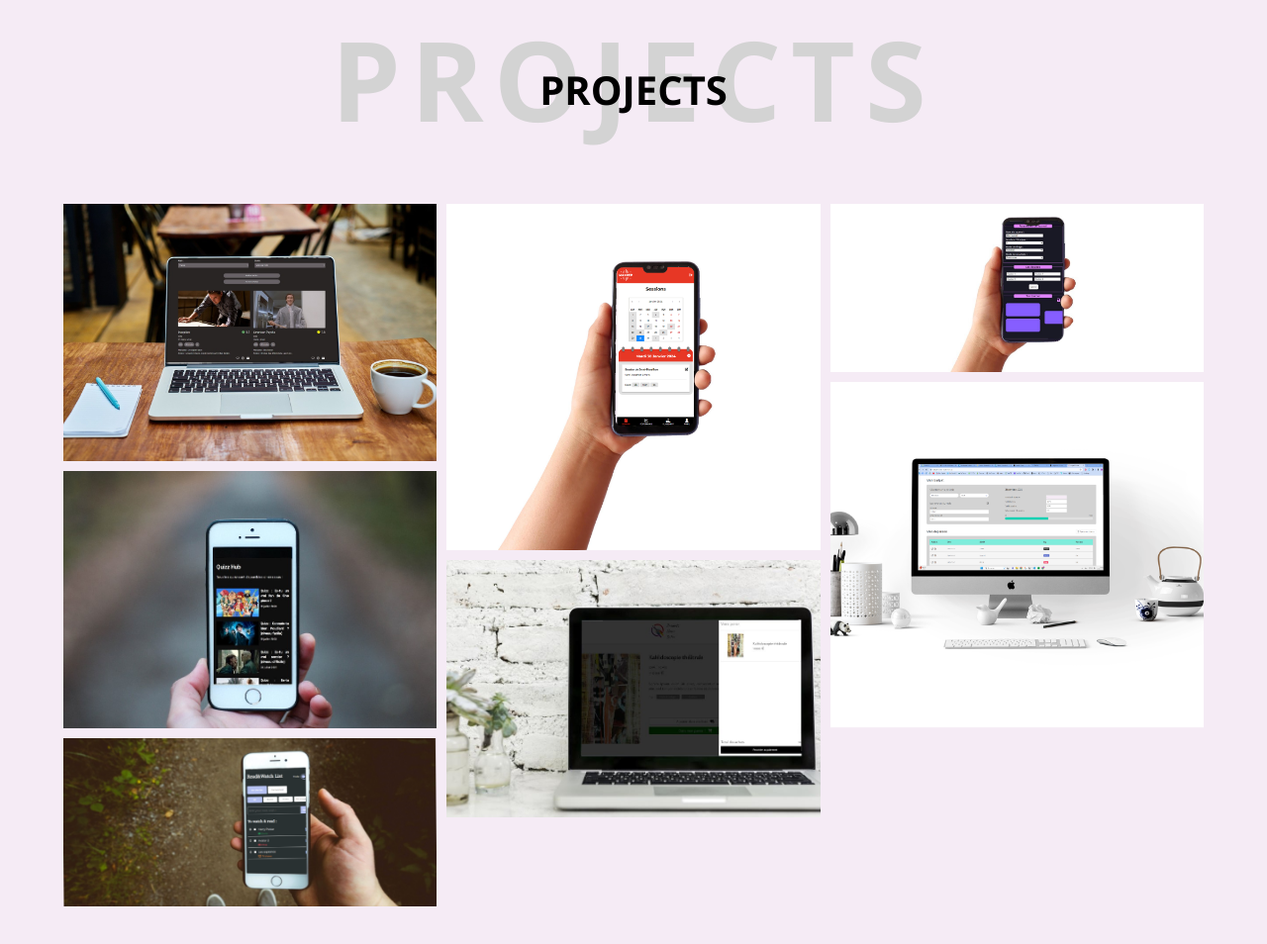
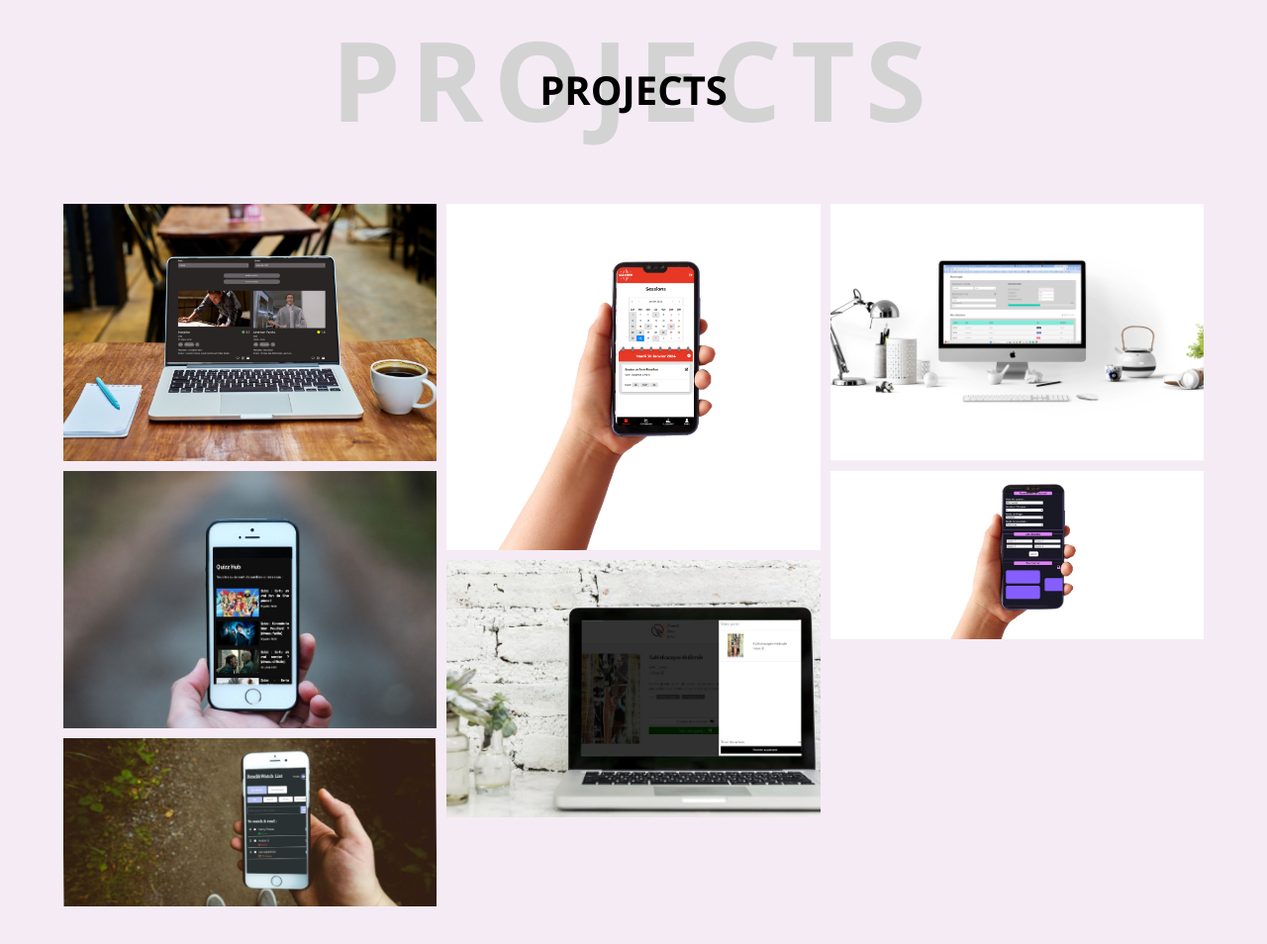
Before and after one commit to AntoineGrb/portfolio, a website: page index.html in a window 1280 px wide. Shown: the part 877-1831 px from the top of the page at 99% size. Drawn offline with nearby package versions, Linux system fonts and the light colour scheme.

Commit message:
fix : inverse 2 projects cards

```diff
--- a/src/sass/sections/projects.scss
+++ b/src/sass/sections/projects.scss
@@ -60,9 +60,9 @@
 
         .project__cell-3 {
             grid-column: 3;
-            grid-row: 1/3;
-            background-image: url('../../src/images/projets/tournois-incr.jpg');
-            background-position: center 35%;
+            grid-row: 1/4;
+            background-image: url('../../src/images/projets/budget-monitor-incr-2.png');
+            background-position: center 50%;
             @include media-max($smallscreen) {
                 grid-column: 1;
                 grid-row: auto;
@@ -96,10 +96,10 @@
 
         .project__cell-6 {
             grid-column: 3;
-            grid-row:3/7;
-            background-image: url('../../src/images/projets/budget-monitor-incr-2.png');
+            grid-row:4/6;
+            background-image: url('../../src/images/projets/tournois-incr.jpg');
             background-size: cover;
-            background-position: center 50%;
+            background-position: center 35%;
             @include media-max($smallscreen) {
                 grid-column: 1;
                 grid-row: auto;
```
Also changed, not shown: public/css/style.css.
